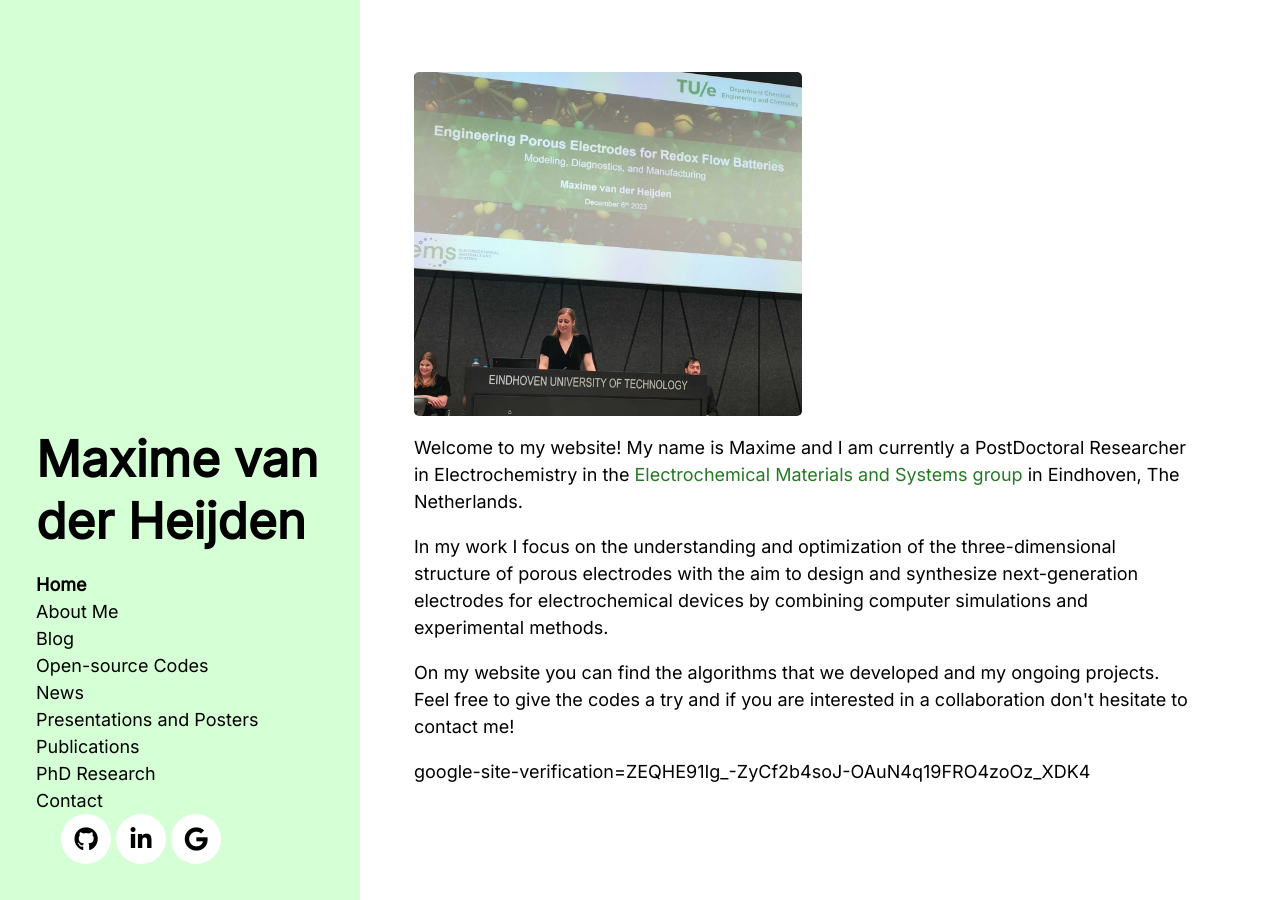
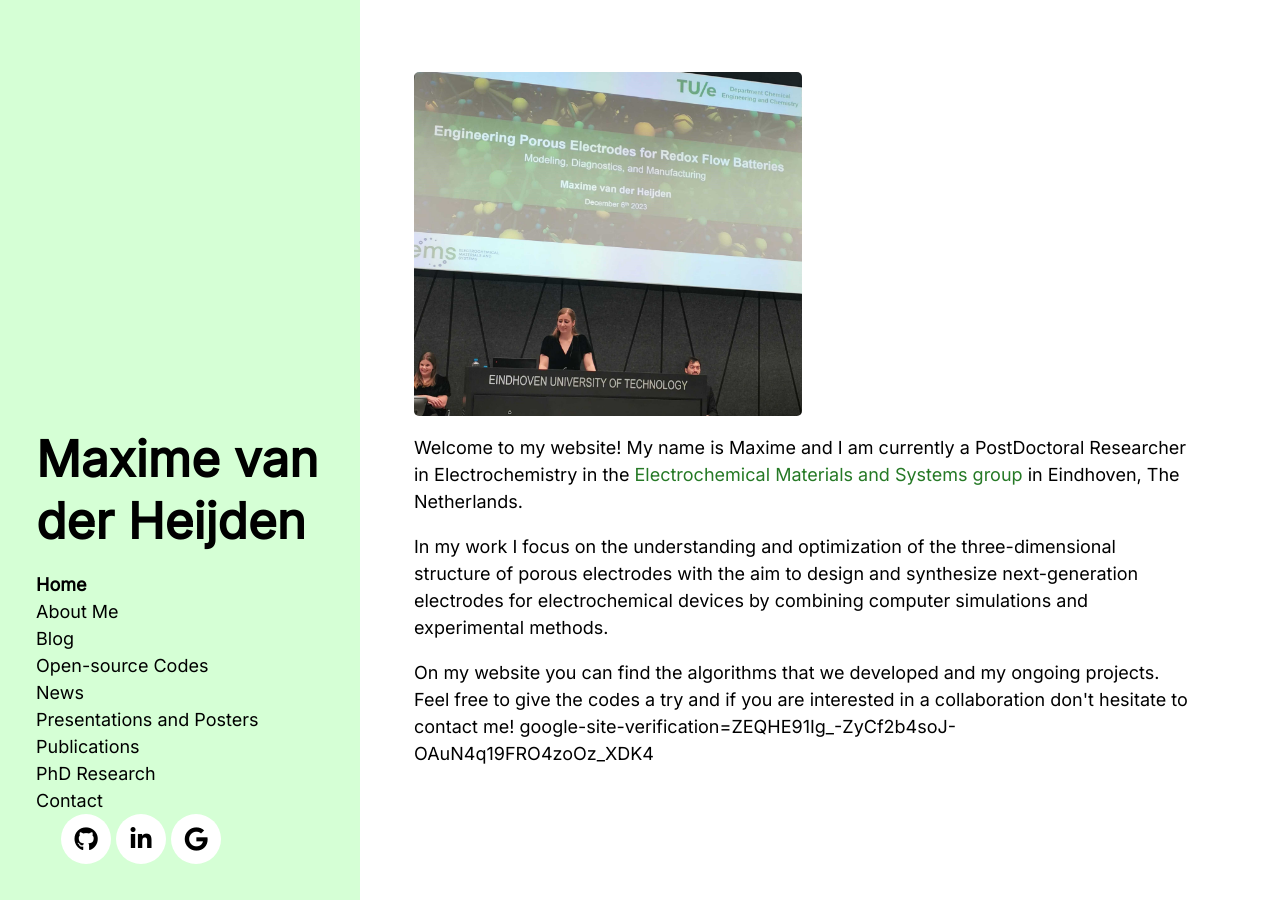
Before and after one commit to MaximevdHeijden/MaximevdHeijden.github.io, a Jekyll site: the page built from index.html, in a window 1280 px wide. Built offline with Jekyll 4.4.1, drawn with Linux system fonts in a browser that asks for light colours; nearby versions of some CDN libraries; the list of posts is cut into pages by our own code; part of the change alters nothing that is shown.

```diff
--- a/index.html
+++ b/index.html
@@ -14,6 +14,6 @@ title: Home
 </p>
 </p>
   On my website you can find the algorithms that we developed and my ongoing projects. Feel free to give the codes a try and if you are interested in a collaboration don't hesitate to contact me!
+
+  google-site-verification=ZEQHE91Ig_-ZyCf2b4soJ-OAuN4q19FRO4zoOz_XDK4
 </p>
-
-google-site-verification=ZEQHE91Ig_-ZyCf2b4soJ-OAuN4q19FRO4zoOz_XDK4
```
